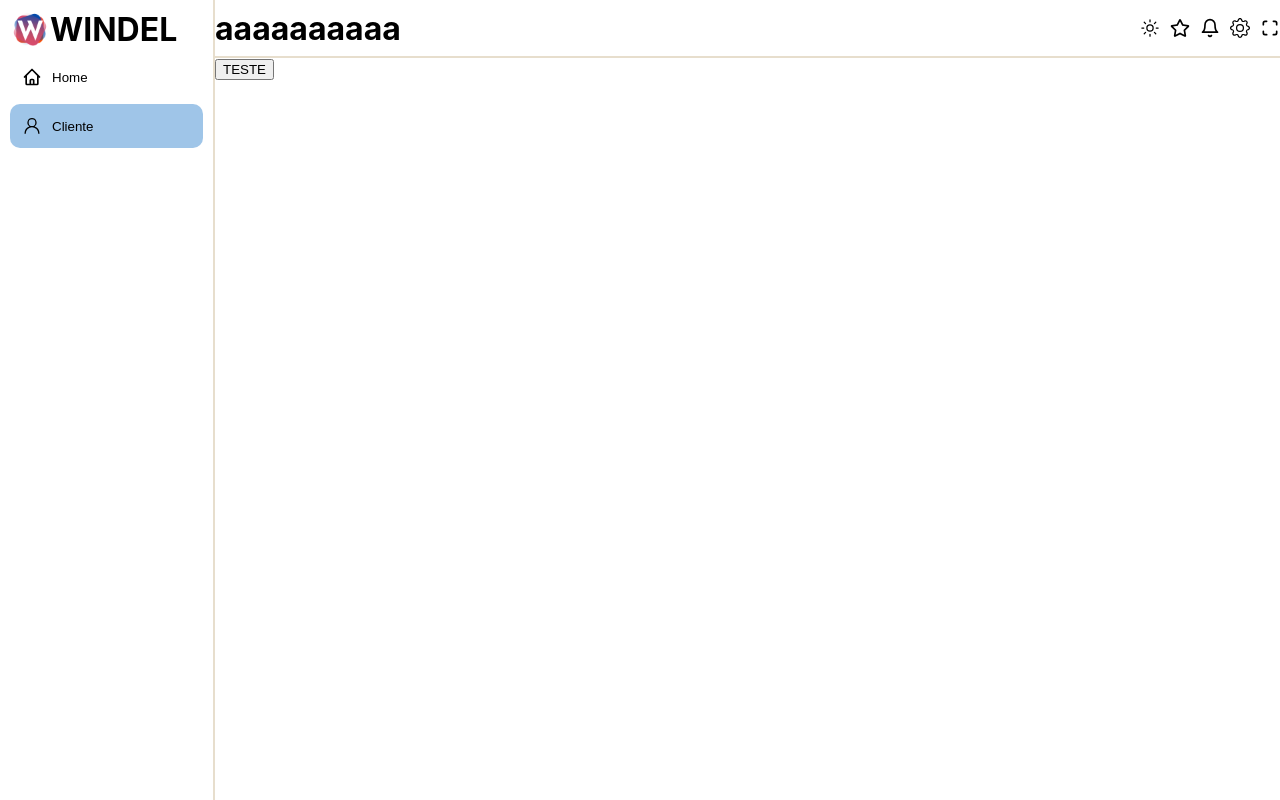
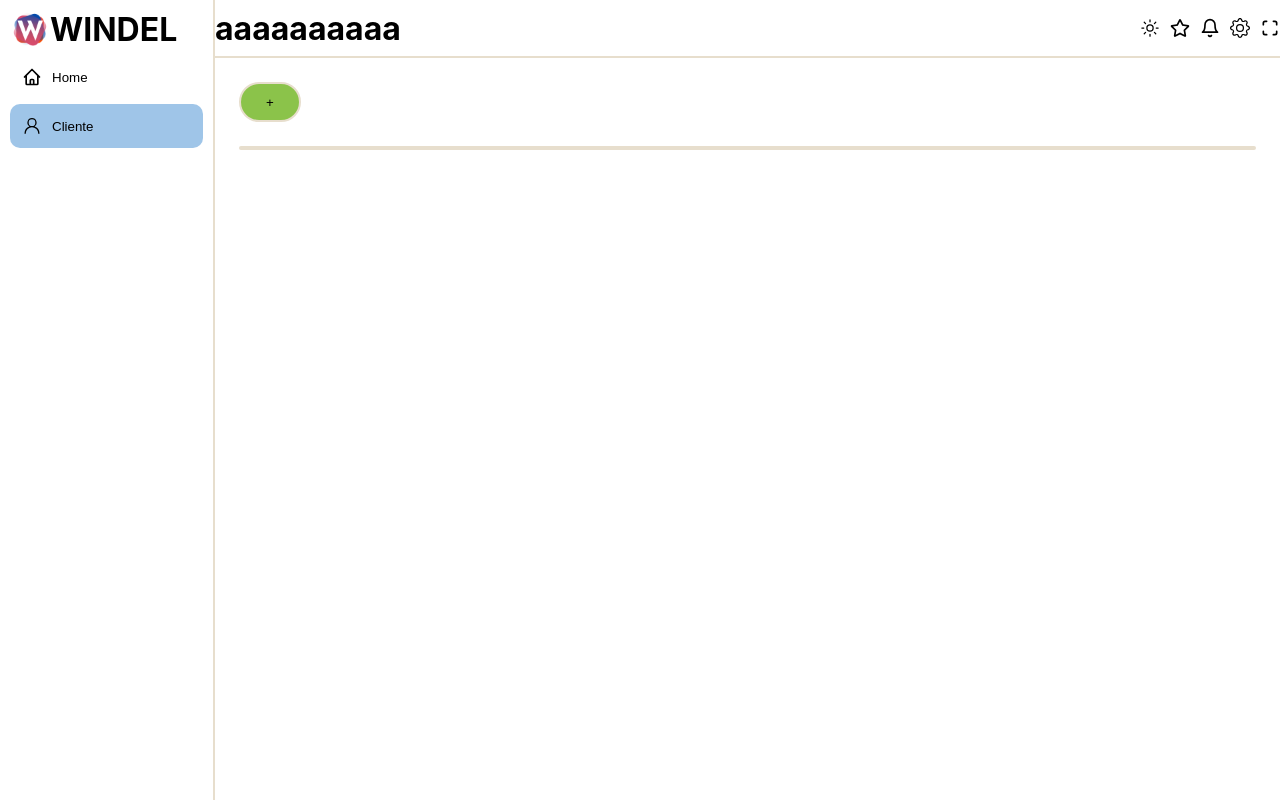
Before and after one commit to Bbaranoski/windel, a React (Create React App) app: page / in a window 1280 px wide. Both pictures are taken after a click on the button "Cliente". Built offline with nearby package versions, Linux system fonts and the light colour scheme.

Commit message:
add some css on the cliente screen

```diff
--- a/src/App.tsx
+++ b/src/App.tsx
@@ -1,6 +1,7 @@
 import React, { useRef } from 'react';
 import { useState } from 'react';
 import './App.css';
+import './cliente.css'
 import Inicio from './inicio';
 import Cliente from './cliente';
 import { HiOutlineHome } from "react-icons/hi";
--- a/src/cliente.css
+++ b/src/cliente.css
@@ -0,0 +1,19 @@
+.cadastro{
+    display: flex;
+    flex-direction: column;
+    padding: clamp(15px, 3vh, 3vh);
+    gap: clamp(15px, 3vh, 3vh);
+}
+
+.cadastro > div:first-child > button{
+    background-color: #8BC34A;
+    border: 2px solid rgb(231, 222, 205);
+    border-radius: 20px;
+    padding: clamp(10px, 1vh, 1vh) clamp(25px, 3vh, 3vh);
+    min-height: 40px;
+}
+
+.consultaCliente{
+    border: 2px solid rgb(231, 222, 205);
+    border-radius: 10px;
+}
--- a/src/cliente.tsx
+++ b/src/cliente.tsx
@@ -23,16 +23,16 @@ const Cliente: React.FC = () => {
 const Consulta: React.FC<Props> = ({ setTela }) => {
     console.log(cliente)
     return(
-        <div>
+        <div className='cadastro'>
             <div>
+                <button onClick={() => {
+                    setTela(<Cadastro setTela={setTela} />)
+                }}>+</button>
+            </div>
+            <div className='consultaCliente'>
                 {cliente.map((item, index) => (
                     <p key={index}>{item.nome}</p>
                 ))}
-            </div>
-            <div>
-                <button onClick={() => {
-                    setTela(<Cadastro setTela={setTela} />)
-                }}>TESTE</button>
             </div>
         </div>
     )
```
